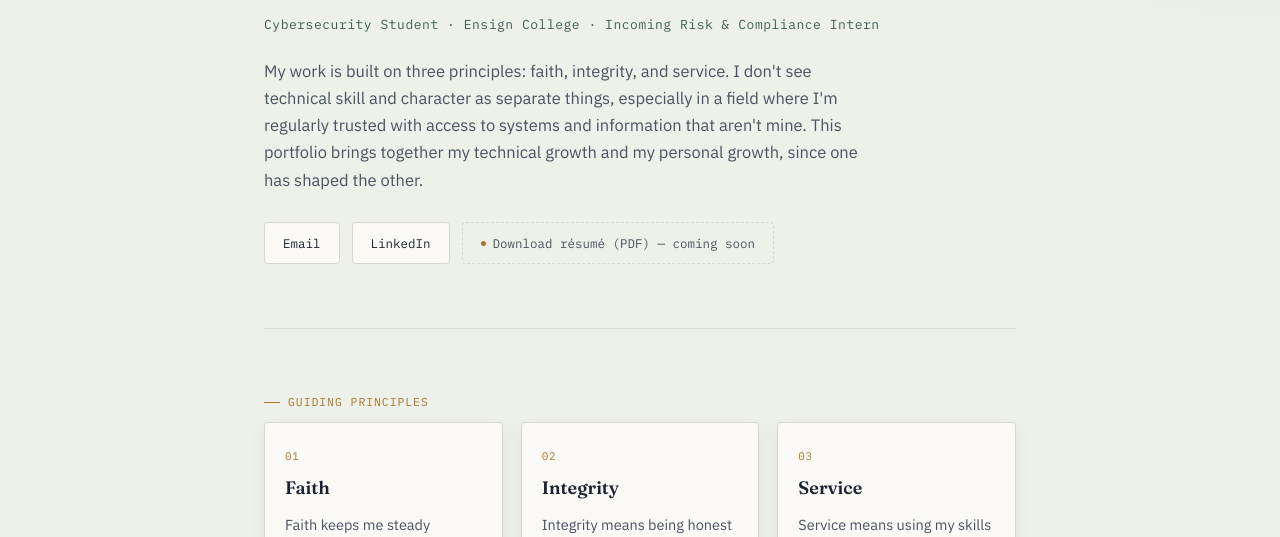
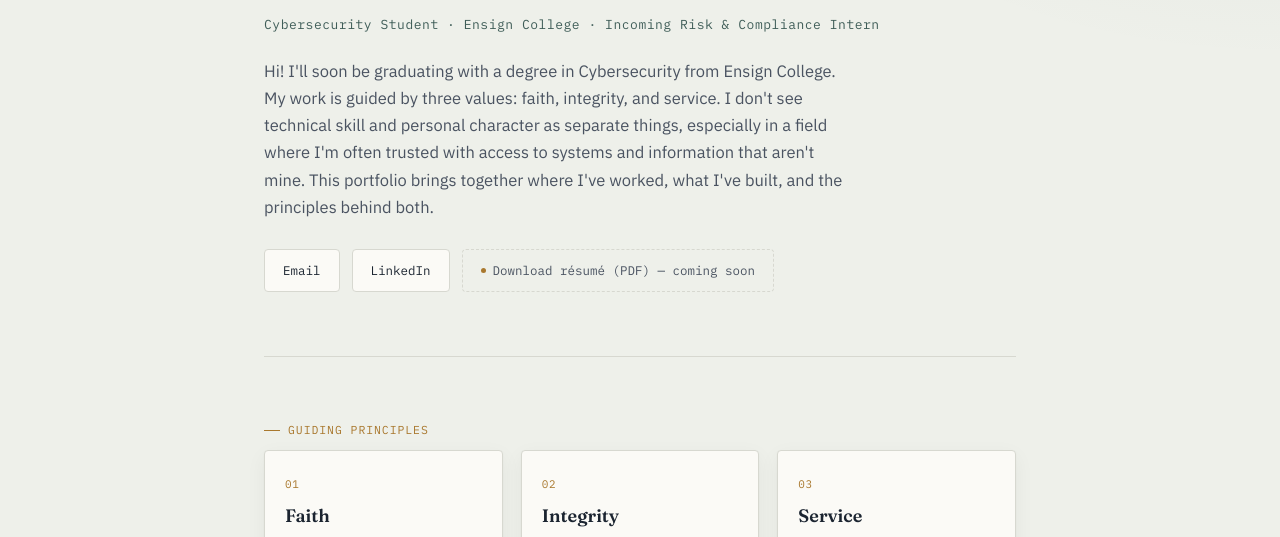
Before and after one commit to Tino4xc/portfolio, a plain HTML site: page index.html in a window 1280 px wide. Shown: the part 216-753 px from the top of the page. Drawn offline with Linux system fonts and the light colour scheme.

Commit message:
Update index.html

```diff
--- a/index.html
+++ b/index.html
@@ -373,7 +373,7 @@
     <div class="eyebrow">Spiritual &amp; Professional Portfolio</div>
     <h1>Piero Tinoco</h1>
     <div class="role">Cybersecurity Student · Ensign College · Incoming Risk &amp; Compliance Intern</div>
-    <p>My work is built on three principles: faith, integrity, and service. I don't see technical skill and character as separate things, especially in a field where I'm regularly trusted with access to systems and information that aren't mine. This portfolio brings together my technical growth and my personal growth, since one has shaped the other.</p>
+    <p>Hi! I'll soon be graduating with a degree in Cybersecurity from Ensign College. My work is guided by three values: faith, integrity, and service. I don't see technical skill and personal character as separate things, especially in a field where I'm often trusted with access to systems and information that aren't mine. This portfolio brings together where I've worked, what I've built, and the principles behind both.</p>
     <div class="hero-links">
       <a class="secondary" href="mailto:pierotinocor@gmail.com">Email</a>
       <a class="secondary" href="https://linkedin.com/in/pierot">LinkedIn</a>
```
